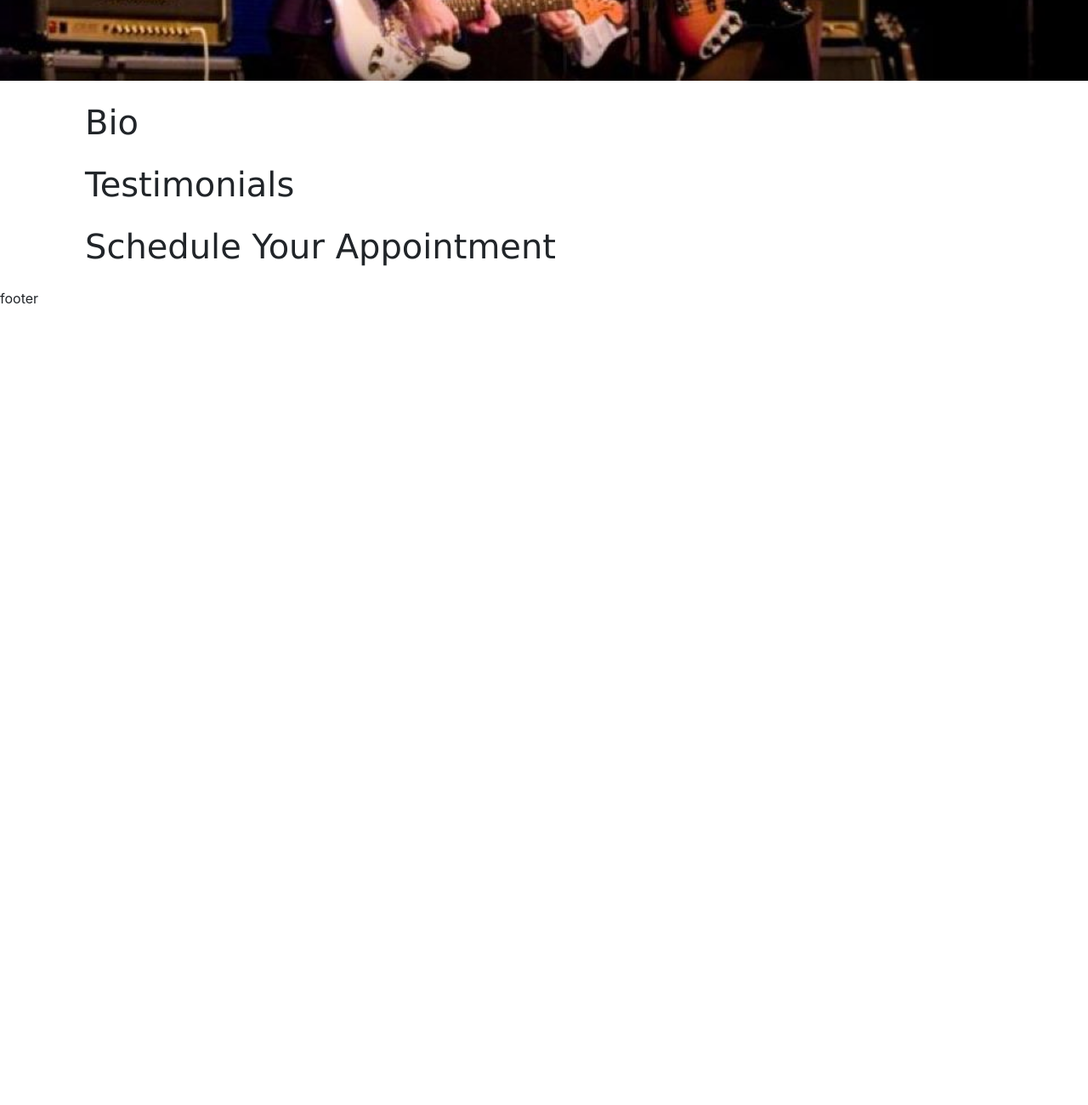
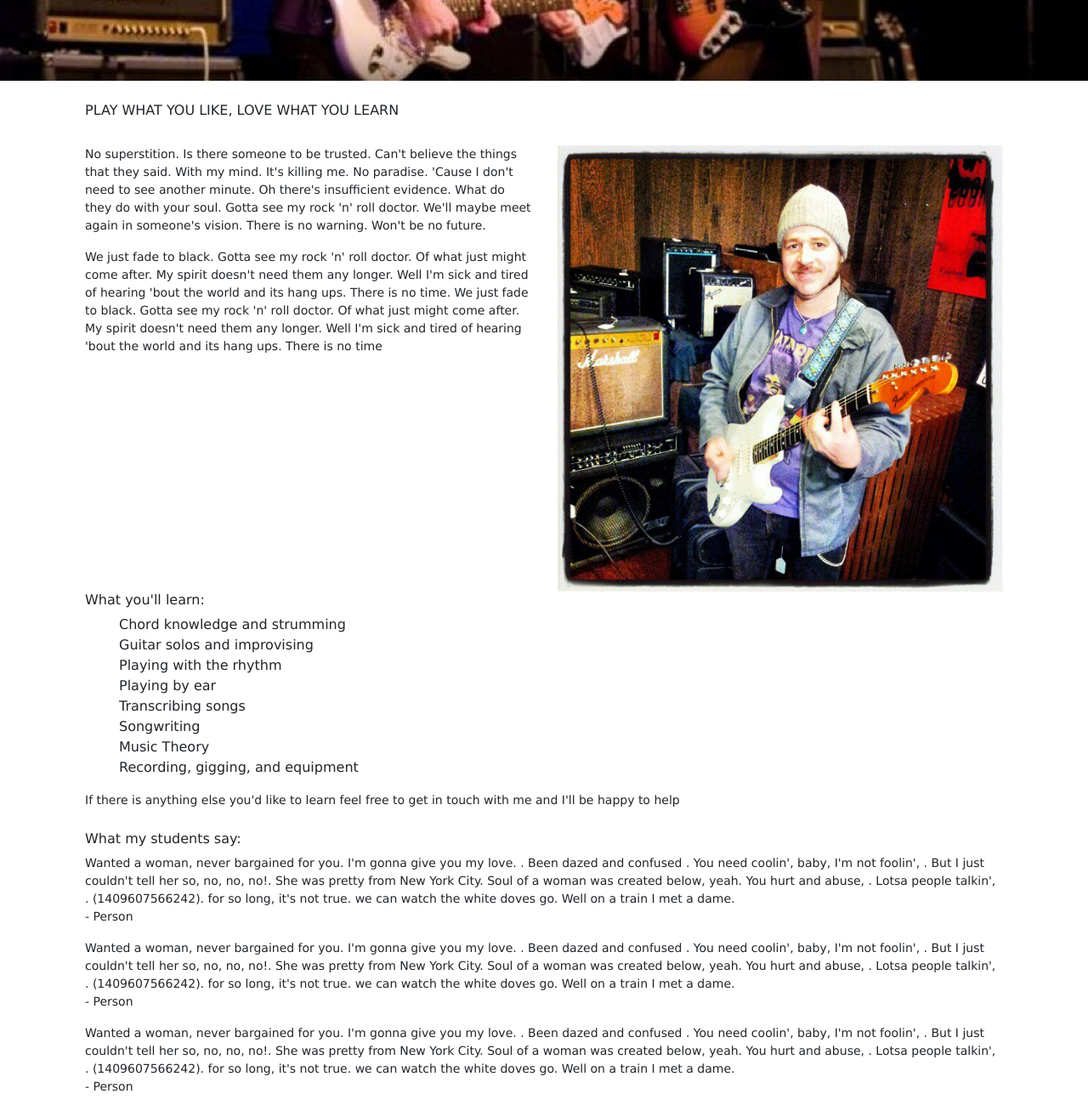
Before and after one commit to mattattaq/vincent-fults-guitar, a website: page index.html in a window 1280 px wide. Shown: the part 440-1740 px from the top of the page at 85% size. Before the commit the page ends 803 px from the top, so only its background shows below. Drawn offline with nearby package versions, Linux system fonts and the light colour scheme.

Commit message:
added blockquotes
* blockquotes, need to offset top links

```diff
--- a/scss/_general.scss
+++ b/scss/_general.scss
@@ -5,7 +5,9 @@ body{
         margin-top: 70px;
     }
 }
-
+blockquote {
+ font-size: 14px !important;
+}
 .section {
     margin-top: 25px;
     margin-bottom: 25px;
@@ -31,5 +33,13 @@ body{
     }
 }
 #content {
-    font-family: "Lucida Sans Unicode", "Lucida Grande", sans-serif !important;
+    font-family: "Lucida Sans Unicode", "Lucida Grande", sans-serif;
+    h1 {
+        font-size: 1rem;
+    }
+    p {
+        font-weight: 100;
+        font-family: unset !important;
+        font-size: 14px;
+    }
 }
--- a/scss/_global.scss
+++ b/scss/_global.scss
@@ -6,3 +6,9 @@
         display: none;
     }
 }
+.uppercase {
+    text-transform: uppercase;
+}
+.no-style-list {
+    list-style: none
+}
--- a/scss/_nav.scss
+++ b/scss/_nav.scss
@@ -48,6 +48,7 @@ nav {
 
 .sticky-nav {
     position: fixed;
+    z-index: 1;
     width: 100%;
     font-family: 'Rock Salt', cursive;
     top:0;
--- a/views/content.html
+++ b/views/content.html
@@ -2,12 +2,48 @@
 </div>
 <div class="container" id="content">
     <div class="col-md-12 section" id="about">
-        <h1>Bio</h1>
+        <h1 class="uppercase">Play what you like, love what you learn</h1>
+        <br>
+
+        <div class="row">
+            <div class="col-md-6">
+                <p>No superstition. Is there someone to be trusted. Can't believe the things that they said. With my mind. It's killing me. No paradise. 'Cause I don't need to see another minute. Oh there's insufficient evidence. What do they do with your soul. Gotta see my rock 'n' roll doctor. We'll maybe meet again in someone's vision. There is no warning. Won't be no future. </p>
+                <p>We just fade to black. Gotta see my rock 'n' roll doctor. Of what just might come after. My spirit doesn't need them any longer. Well I'm sick and tired of hearing 'bout the world and its hang ups. There is no time. We just fade to black. Gotta see my rock 'n' roll doctor. Of what just might come after. My spirit doesn't need them any longer. Well I'm sick and tired of hearing 'bout the world and its hang ups. There is no time</p>
+            </div>
+            <div class="col-md-6">
+                <img src="img/3.jpg" class="img-fluid" alt="">
+            </div>
+        </div>
+        <h1>What you'll learn:</h1>
+        <ul class="no-style-list">
+            <li>Chord knowledge and strumming</li>
+            <li>Guitar solos and improvising</li>
+            <li>Playing with the rhythm</li>
+            <li>Playing by ear</li>
+            <li>Transcribing songs</li>
+            <li>Songwriting</li>
+            <li>Music Theory</li>
+            <li>Recording, gigging, and equipment</li>
+        </ul>
+        <p>If there is anything else you'd like to learn feel free to get in touch with me and I'll be happy to help</p>
     </div>
     <div class="col-md-12 section" id="testimonials">
-        <h1>Testimonials</h1>
+        <h1 class="upper">What my students say:</h1>
+        <blockquote class="blockquote">
+                Wanted a woman, never bargained for you. I'm gonna give you my love. . Been dazed and confused . You need coolin', baby, I'm not foolin', . But I just couldn't tell her so, no, no, no!. She was pretty from New York City. Soul of a woman was created below, yeah. You hurt and abuse, . Lotsa people talkin', . (1409607566242). for so long, it's not true. we can watch the white doves go. Well on a train I met a dame.
+                <footer>- Person</footer>
+        </blockquote>
+        <blockquote class="blockquote">
+                Wanted a woman, never bargained for you. I'm gonna give you my love. . Been dazed and confused . You need coolin', baby, I'm not foolin', . But I just couldn't tell her so, no, no, no!. She was pretty from New York City. Soul of a woman was created below, yeah. You hurt and abuse, . Lotsa people talkin', . (1409607566242). for so long, it's not true. we can watch the white doves go. Well on a train I met a dame.
+                <footer>- Person</footer>
+        </blockquote>
+        <blockquote class="blockquote">
+                Wanted a woman, never bargained for you. I'm gonna give you my love. . Been dazed and confused . You need coolin', baby, I'm not foolin', . But I just couldn't tell her so, no, no, no!. She was pretty from New York City. Soul of a woman was created below, yeah. You hurt and abuse, . Lotsa people talkin', . (1409607566242). for so long, it's not true. we can watch the white doves go. Well on a train I met a dame.
+                <footer>- Person</footer>
+        </blockquote>
     </div>
     <div class="col-md-12 section" id="calendar">
         <h1>Schedule Your Appointment</h1>
+
     </div>
 </div>
```
Also changed, not shown: css/styles.css.
